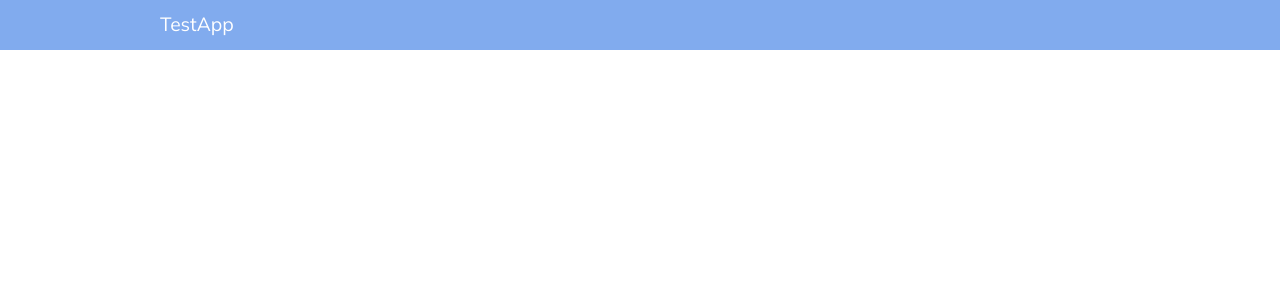
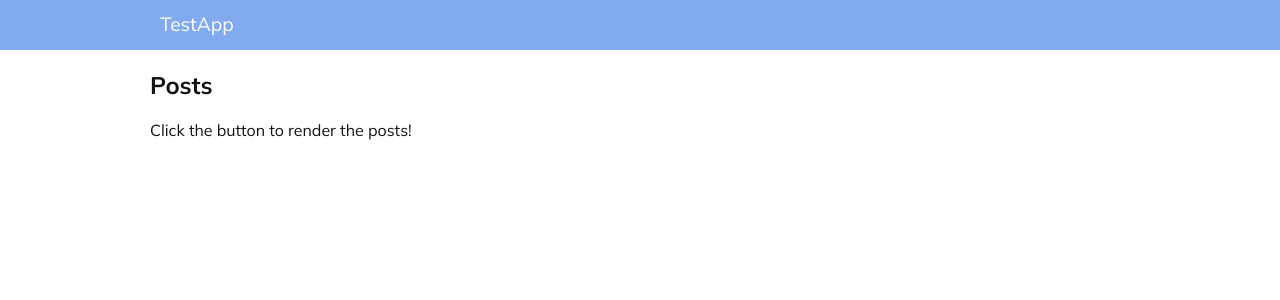
Before and after one commit to tomomi-s/React-Redux-testing, a React (Create React App) app: page / in a window 1280 px wide. Shown: the top 300 px of the page. Built offline with nearby package versions, Linux system fonts and the light colour scheme.

Commit message:
test headline

```diff
--- a/src/App.js
+++ b/src/App.js
@@ -1,11 +1,15 @@
 import React from 'react';
 import Header from './component/header/Header';
+import Headline from './component/headline/Headline';
 import './app.scss';
 
 function App() {
   return (
     <div className="App">
       <Header />
+      <section className="main">
+      	<Headline header="Posts" desc="Click the button to render the posts!"/>
+      </section>
     </div>
   );
 }
--- a/src/app.scss
+++ b/src/app.scss
@@ -2,6 +2,15 @@ body{
 	margin: 0;
 	padding: 0;
 	font-family: 'Mulish', sans-serif;
+	color: #121212;
+}
+
+.main{
+	width: 100%;
+	max-width: 980px;
+	margin: 20px auto 80px;
+	padding: 0 10px;
+
 }
 
 header{
--- /dev/null
+++ b/src/component/headline/Headline.js
@@ -0,0 +1,25 @@
+import React, { Component } from 'react';
+
+class Headline extends Component {
+
+	constructor(props){
+		super(props);
+	}
+	render() {
+		const { header, desc } = this.props;
+
+		if(!header){
+			return null;
+		}
+		return (
+			<div data-test="HeadlineComponent">
+				<h1 data-test="header">{header}</h1>
+				<p data-test="desc">
+					{desc}
+				</p>
+			</div>
+		);
+	}
+}
+
+export default Headline;
```
Also changed, not shown: 2 other files (tests, documents, lock files or other folders).
